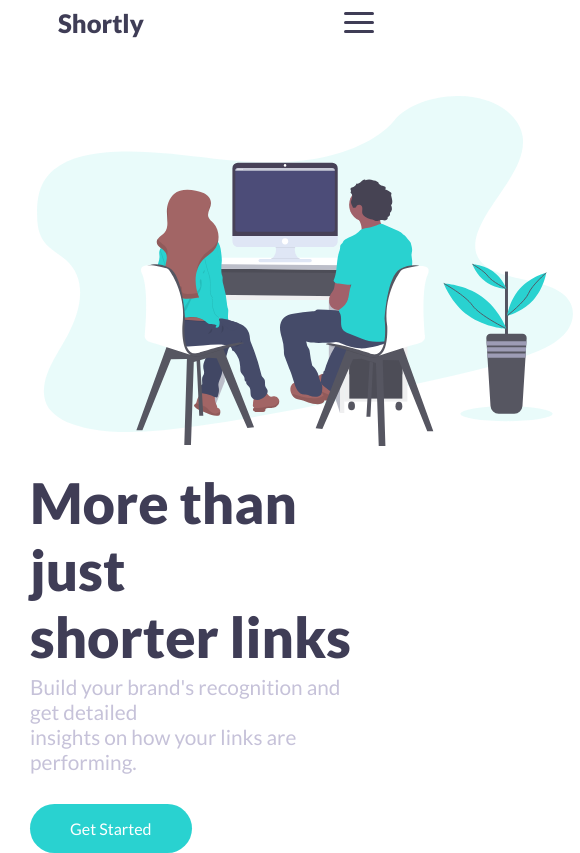
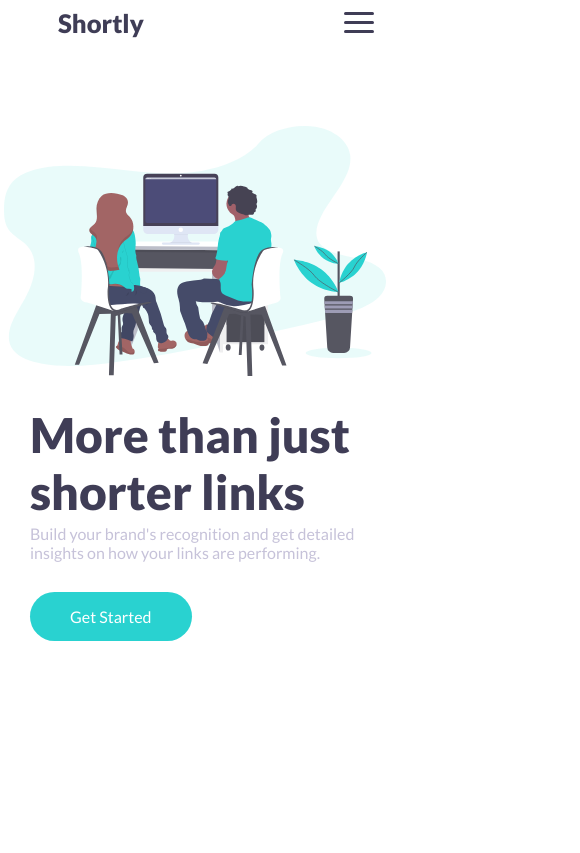
Before and after one commit to emmypuch/shortly, a plain HTML site: page index.html in a window 390 px wide. Shown: the whole page, 580 px wide, since content can reach past the window. Drawn offline with Linux system fonts and the light colour scheme.

Commit message:
modified css

```diff
--- a/styles.css
+++ b/styles.css
@@ -149,14 +149,23 @@ div.hero-image img {
   }
 
   div.hero-heading h1 {
-    font-size: 3.5rem;
-    font-weight: 900;
-    margin-top: 20px;
+    font-size: 3rem;
+    margin-top: 30px;
   }
 
   div.hero-heading p {
-    color: #c6c2d9;
-    margin-top: 4px;
-    font-size: 1.3rem;
+    font-size: 1rem;
+  }
+
+  div.hero-image img {
+    width: 400px;
+    height: 250px;
+  }
+
+  div.hero-image {
+    display: flex;
+    justify-content: center;
+    align-items: center;
+    margin-top: 30px;
   }
 }
```
